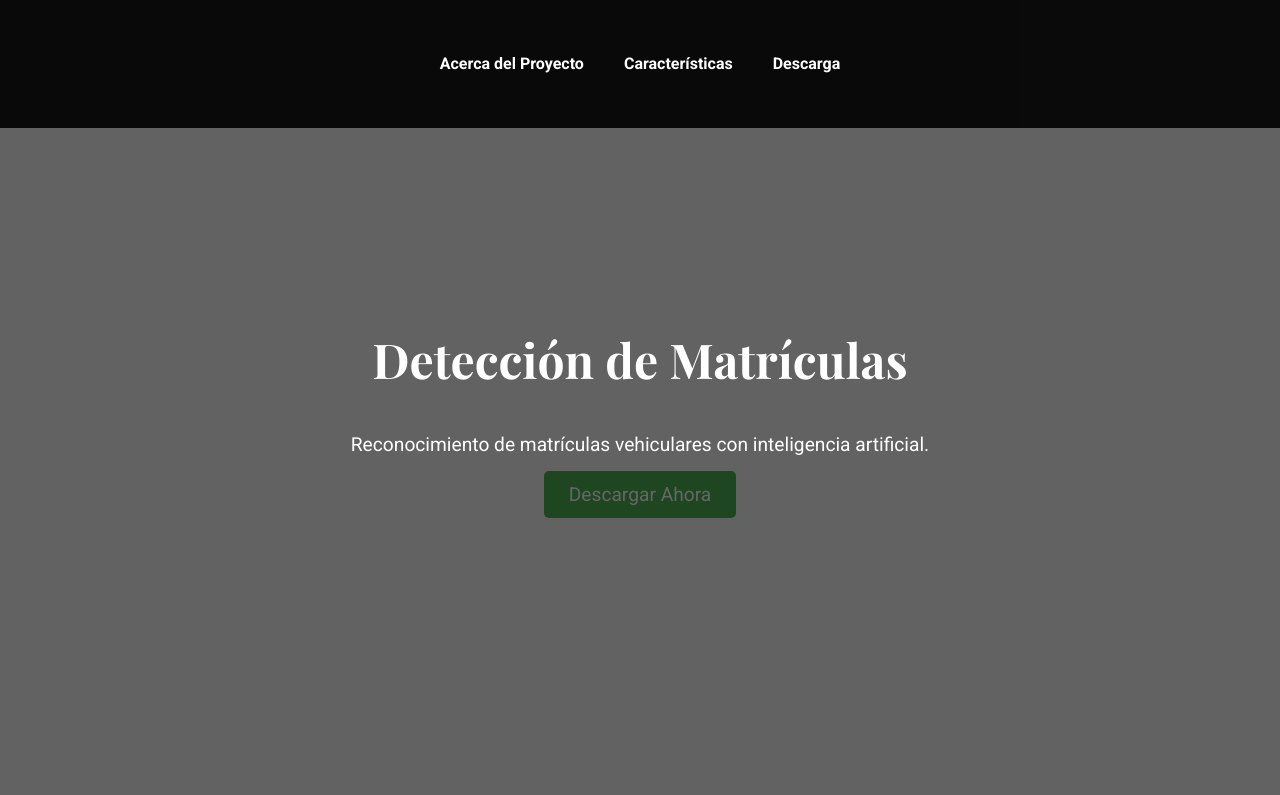
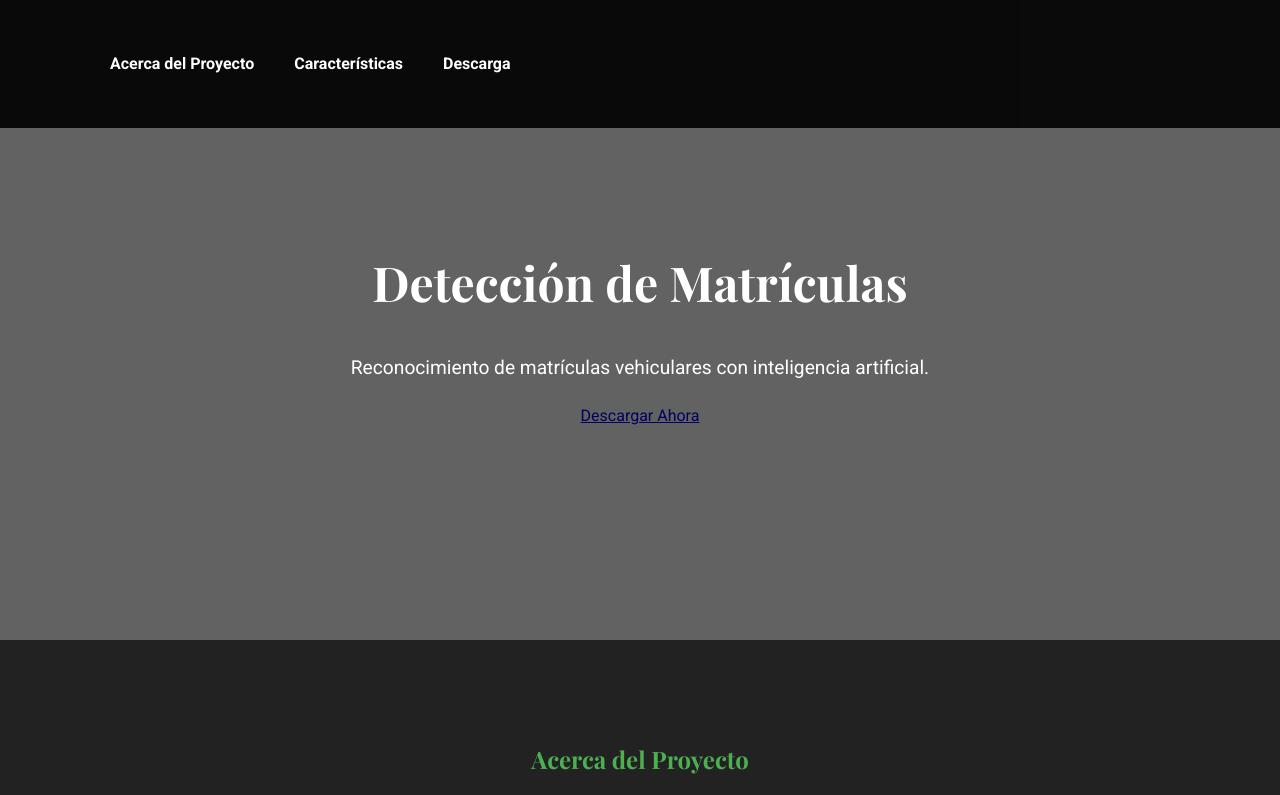
Before and after one commit to luismiguelhidalgo21/Detector-de-matriculas, a plain HTML site: page index.html in a window 1280 px wide. Shown: the top 795 px of the page. Drawn offline with nearby package versions, Linux system fonts and the light colour scheme.

Commit message:
Update styles.css

```diff
--- a/styles.css
+++ b/styles.css
@@ -27,12 +27,14 @@ nav {
     width: 100%;
     z-index: 1000;
     transition: background 0.3s;
+    display: flex;
+    justify-content: center;
+    align-items: center;
 }
 
 nav ul {
     list-style: none;
     display: flex;
-    justify-content: center;
     padding: 0;
 }
 
@@ -54,7 +56,7 @@ nav ul li a:hover {
 /* Encabezado */
 header {
     background: url('header-bg.jpg') center/cover no-repeat;
-    height: 100vh;
+    height: 80vh;
     display: flex;
     align-items: center;
     justify-content: center;
@@ -84,20 +86,6 @@ header p {
     position: relative;
 }
 
-.btn-primary {
-    background-color: #4CAF50;
-    color: white;
-    padding: 12px 25px;
-    font-size: 1.2em;
-    text-decoration: none;
-    border-radius: 5px;
-    transition: background-color 0.3s;
-}
-
-.btn-primary:hover {
-    background-color: #45a049;
-}
-
 /* Secciones */
 section {
     padding: 60px 0;
@@ -106,6 +94,8 @@ section {
 .dark-bg {
     background-color: #222;
     color: white;
+    text-align: center;
+    padding: 60px 0;
 }
 
 .dark-bg h2 {
@@ -125,6 +115,11 @@ section {
     border-radius: 10px;
     padding: 20px;
     box-shadow: 0 4px 8px rgba(0, 0, 0, 0.1);
+    transition: transform 0.3s;
+}
+
+.feature:hover {
+    transform: scale(1.05);
 }
 
 .feature h3 {
```
